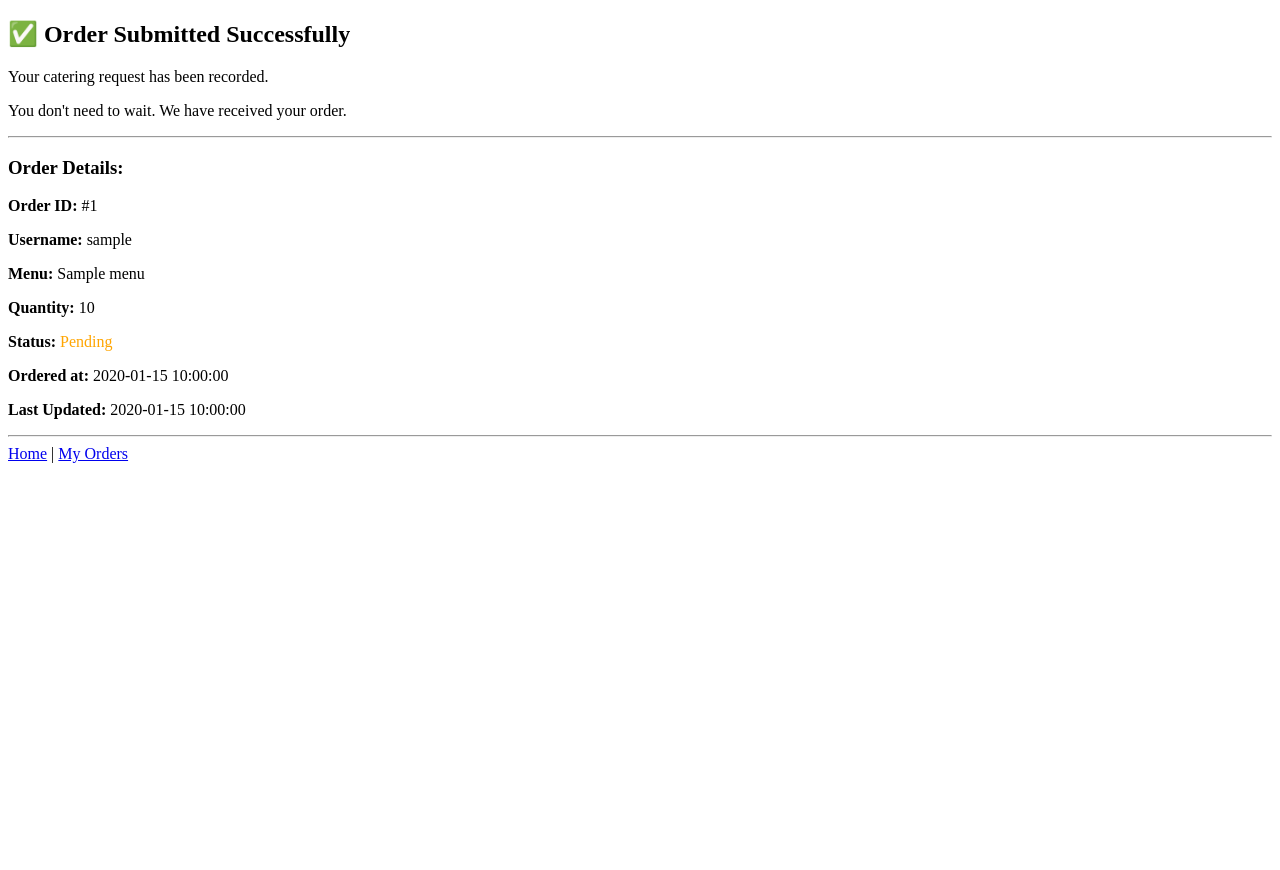
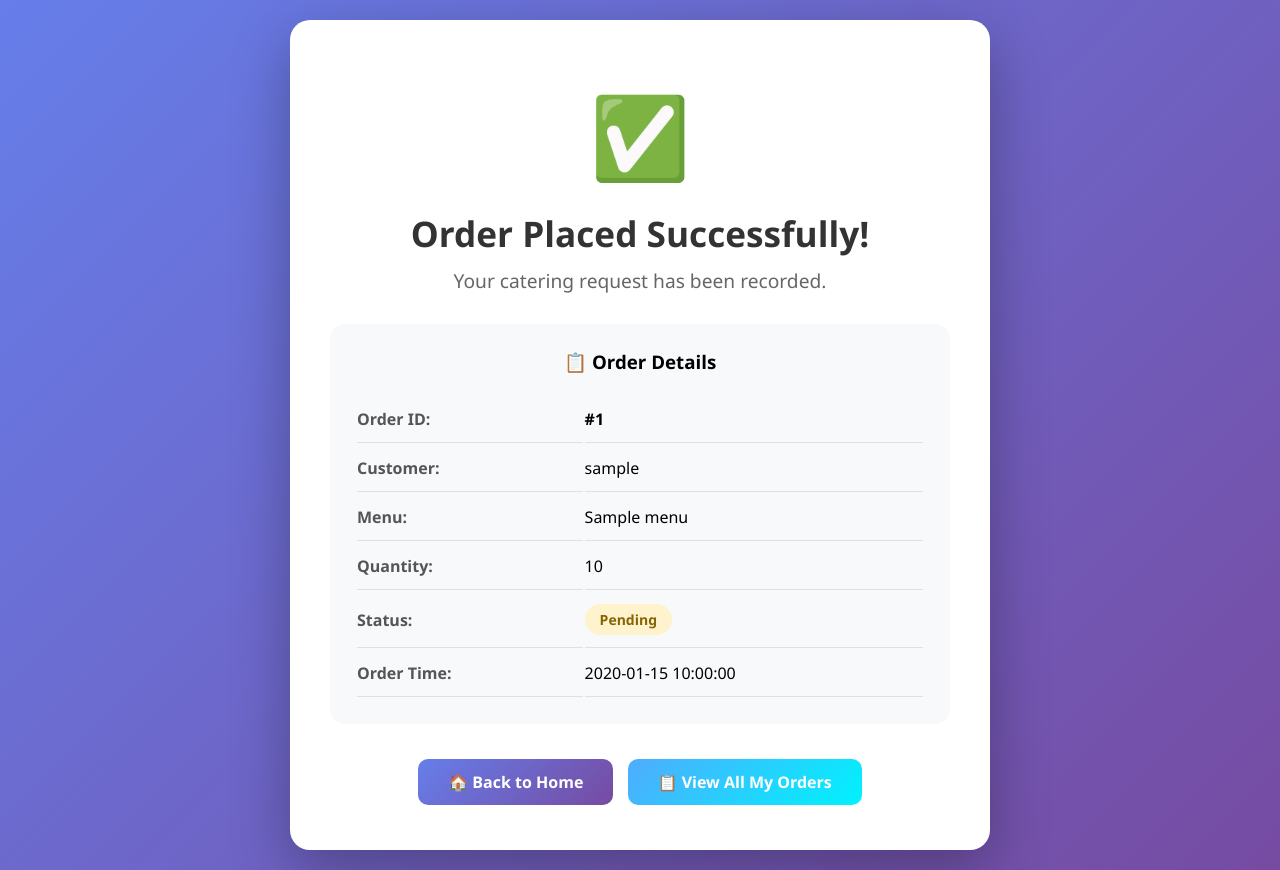
Before and after one commit to rashmimalikarjun/Order-management-system, a Flask app: template templates/success.html in a window 1280 px wide. Before the commit the page ends 463 px from the top, so only its background shows below. Run offline with Flask 3, Linux system fonts and the light colour scheme; the template is opened without the code that fills it: most values are stand-ins (such as "Sample title", 1, 10 or a date in 2020).

Commit message:
Update success.html

```diff
--- a/templates/success.html
+++ b/templates/success.html
@@ -1,26 +1,162 @@
 <!DOCTYPE html>
-<html>
+<html lang="en">
 <head>
-  <title>Order Submitted</title>
+    <meta charset="UTF-8">
+    <meta name="viewport" content="width=device-width, initial-scale=1.0">
+    <title>Order Success - Catering System</title>
+    <style>
+        * {
+            margin: 0;
+            padding: 0;
+            box-sizing: border-box;
+        }
+
+        body {
+            font-family: 'Segoe UI', Tahoma, Geneva, Verdana, sans-serif;
+            background: linear-gradient(135deg, #667eea 0%, #764ba2 100%);
+            min-height: 100vh;
+            padding: 20px;
+        }
+
+        .container {
+            max-width: 700px;
+            margin: 0 auto;
+            background: white;
+            border-radius: 20px;
+            box-shadow: 0 20px 60px rgba(0,0,0,0.3);
+            padding: 40px;
+            animation: fadeIn 0.5s ease-in;
+        }
+
+        @keyframes fadeIn {
+            from { opacity: 0; transform: translateY(-20px); }
+            to { opacity: 1; transform: translateY(0); }
+        }
+
+        h1 {
+            font-size: 2.2em;
+            text-align: center;
+            color: #333;
+            margin-bottom: 10px;
+        }
+
+        .success-icon {
+            font-size: 80px;
+            text-align: center;
+            margin: 20px 0;
+            animation: bounce 0.8s ease;
+        }
+
+        @keyframes bounce {
+            0%, 100% { transform: scale(1); }
+            50% { transform: scale(1.1); }
+        }
+
+        .card {
+            background: #f8f9fa;
+            border-radius: 15px;
+            padding: 25px;
+            margin: 30px 0;
+        }
+
+        table {
+            width: 100%;
+        }
+
+        table td {
+            padding: 12px 0;
+            border-bottom: 1px solid #e0e0e0;
+        }
+
+        table td:first-child {
+            font-weight: 600;
+            color: #555;
+            width: 40%;
+        }
+
+        .status {
+            display: inline-block;
+            padding: 6px 15px;
+            border-radius: 20px;
+            font-weight: 600;
+            font-size: 14px;
+            background: #fff3cd;
+            color: #856404;
+        }
+
+        .btn {
+            background: linear-gradient(135deg, #667eea 0%, #764ba2 100%);
+            color: white;
+            padding: 12px 30px;
+            border: none;
+            border-radius: 10px;
+            font-size: 16px;
+            font-weight: 600;
+            cursor: pointer;
+            transition: all 0.3s ease;
+            text-decoration: none;
+            display: inline-block;
+            margin: 5px;
+        }
+
+        .btn:hover {
+            transform: translateY(-2px);
+            box-shadow: 0 10px 20px rgba(102, 126, 234, 0.3);
+        }
+
+        .btn-success {
+            background: linear-gradient(135deg, #4facfe 0%, #00f2fe 100%);
+        }
+
+        .nav-links {
+            text-align: center;
+            margin-top: 30px;
+        }
+    </style>
 </head>
 <body>
-  <h2>✅ Order Submitted Successfully</h2>
-  <p>Your catering request has been recorded.</p>
-  <p>You don't need to wait. We have received your order.</p>
+    <div class="container">
+        <div class="success-icon">✅</div>
+        <h1>Order Placed Successfully!</h1>
+        <p style="text-align: center; font-size: 1.2em; color: #666; margin-bottom: 20px;">
+            Your catering request has been recorded.
+        </p>
 
-  <hr>
+        <div class="card">
+            <h3 style="text-align: center; margin-bottom: 20px;">📋 Order Details</h3>
 
-  <h3>Order Details:</h3>
-  <p><strong>Order ID:</strong> #{{ order.id }}</p>
-  <p><strong>Username:</strong> {{ order.username }}</p>
-  <p><strong>Menu:</strong> {{ order.menu }}</p>
-  <p><strong>Quantity:</strong> {{ order.quantity }}</p>
-  <p><strong>Status:</strong> <span style="color: orange;">{{ order.status }}</span></p>
-  <p><strong>Ordered at:</strong> {{ order.time }}</p>
-  <p><strong>Last Updated:</strong> {{ order.status_time }}</p>
+            <table>
+                <tr>
+                    <td>Order ID:</td>
+                    <td><strong>#{{ order.id }}</strong></td>
+                </tr>
+                <tr>
+                    <td>Customer:</td>
+                    <td>{{ order.username }}</td>
+                </tr>
+                <tr>
+                    <td>Menu:</td>
+                    <td>{{ order.menu }}</td>
+                </tr>
+                <tr>
+                    <td>Quantity:</td>
+                    <td>{{ order.quantity }}</td>
+                </tr>
+                <tr>
+                    <td>Status:</td>
+                    <td><span class="status">{{ order.status }}</span></td>
+                </tr>
+                <tr>
+                    <td>Order Time:</td>
+                    <td>{{ order.time }}</td>
+                </tr>
+            </table>
+        </div>
 
-  <hr>
-
-  <a href="/">Home</a> | <a href="{{ url_for('my_orders') }}">My Orders</a>
+        <div class="nav-links">
+            <a href="/" class="btn">🏠 Back to Home</a>
+            <a href="{{ url_for('my_orders', username=order.username) }}" class="btn btn-success">📋 View All My Orders</a>
+        </div>
+    </div>
 </body>
 </html>
```
